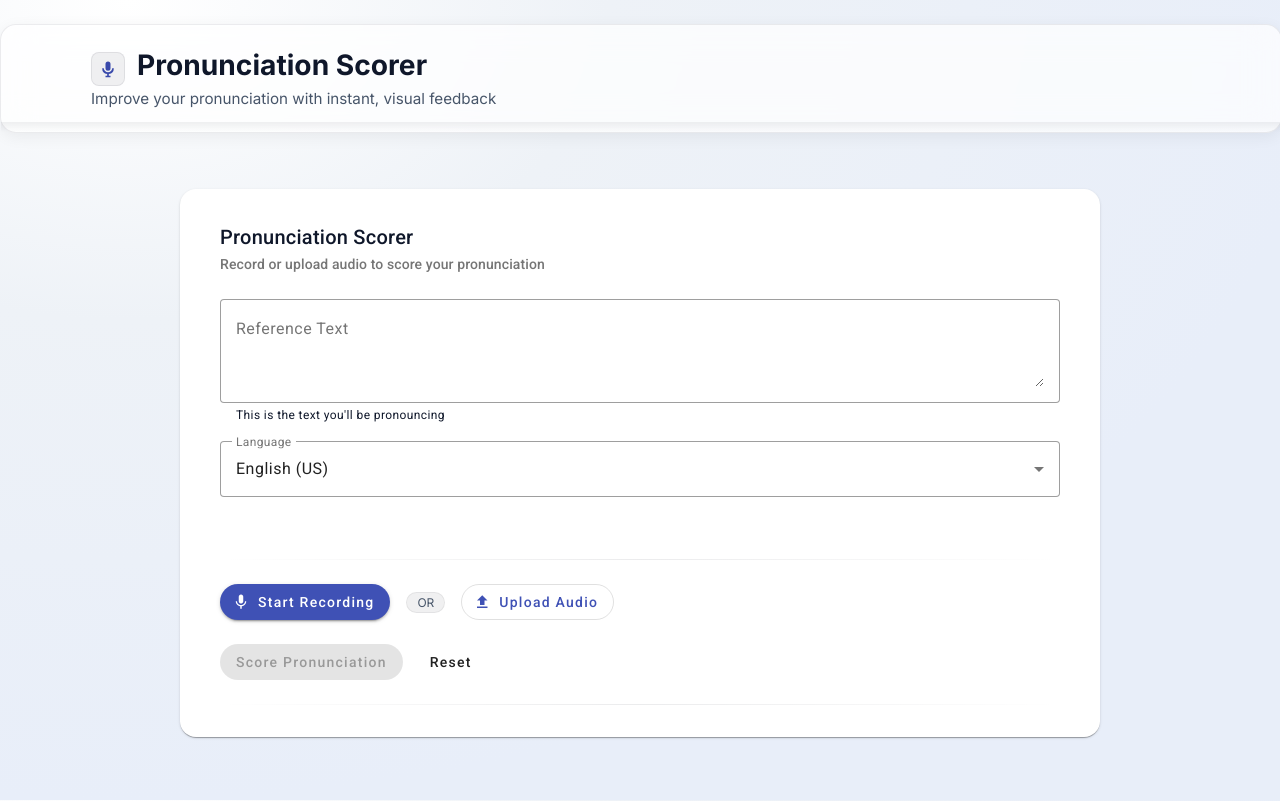
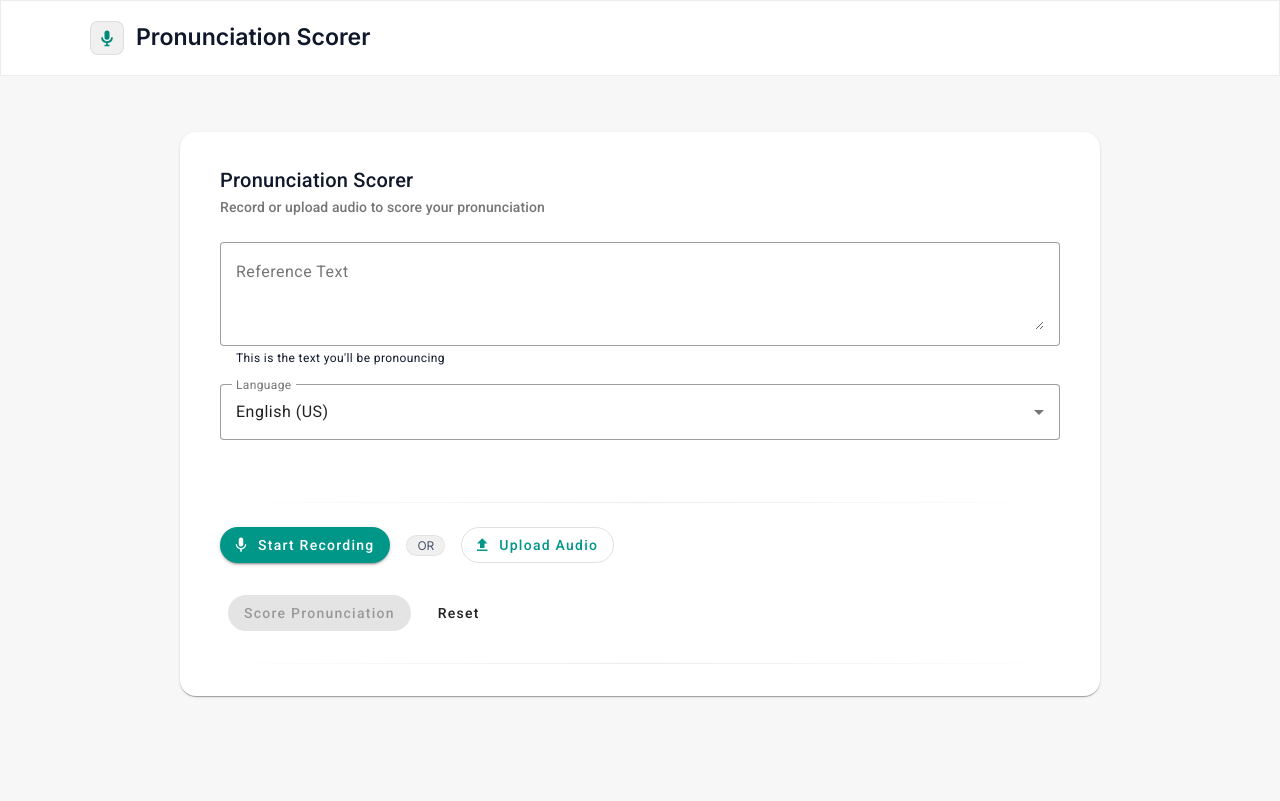
Before and after one commit to bvblenny/pronunciation-app, an Angular app: page / in a window 1280 px wide. Built offline with nearby package versions, Linux system fonts and the light colour scheme.

Commit message:
feat: improve UI

```diff
--- a/src/app/app.html
+++ b/src/app/app.html
@@ -1,5 +1,5 @@
 <div class="app-container">
-  <header class="app-header glass-surface elevate">
+  <header class="app-header glass-surface">
     <div class="container header-content">
       <div class="title">
         <div class="brand-line">
@@ -10,7 +10,6 @@
           </span>
           <h1>Pronunciation Scorer</h1>
         </div>
-        <p>Improve your pronunciation with instant, visual feedback</p>
       </div>
     </div>
   </header>
--- a/src/app/app.scss
+++ b/src/app/app.scss
@@ -6,15 +6,14 @@
 }
 
 .app-header {
-  margin: var(--space-4) auto 0;
-  padding: var(--space-5) 0;
-  width: 100%;
+  padding: var(--space-4) 0;
+  border-bottom: 1px solid var(--glass-border);
+  background-color: var(--card-bg);
 }
 
 @media (min-width: 768px) {
   .app-header {
-    margin-top: var(--space-6);
-    padding: var(--space-6) 0;
+    padding: var(--space-5) 0;
   }
 }
 
@@ -25,10 +24,10 @@
 }
 
 .title h1 {
-  margin: 0 0 var(--space-2) 0;
-  font-size: clamp(1.6rem, 2.2vw, 2.4rem);
-  font-weight: 700;
-  line-height: 1.15;
+  margin: 0;
+  font-size: clamp(1.2rem, 1.8vw, 1.5rem);
+  font-weight: 600;
+  line-height: 1.2;
 }
 
 .title p {
@@ -54,20 +53,18 @@
 }
 
 .app-header.glass-surface {
-  background: rgba(255, 255, 255, 0.72);
-  -webkit-backdrop-filter: blur(calc(var(--blur) + 2px));
-  backdrop-filter: blur(calc(var(--blur) + 2px));
+  background: var(--card-bg);
+  -webkit-backdrop-filter: none;
+  backdrop-filter: none;
   border-bottom: 1px solid var(--glass-border);
   position: relative;
+  margin: 0;
+  border-radius: 0;
+  box-shadow: none;
 }
 
 .app-header.glass-surface::after {
-  content: "";
-  position: absolute;
-  left: 0; right: 0; bottom: 0;
-  height: 10px;
-  background: linear-gradient(to bottom, rgba(2,6,23,0.06), transparent);
-  pointer-events: none;
+  content: none;
 }
 
 .brand-line {
--- a/src/app/features/pronunciation/pronunciation-scorer/pronunciation-scorer.component.html
+++ b/src/app/features/pronunciation/pronunciation-scorer/pronunciation-scorer.component.html
@@ -84,21 +84,21 @@
         <!-- Audio Player (if audio is recorded/uploaded) -->
         @if (audioUrl()) {
           <div class="audio-player glass-surface">
-            <audio controls [src]="audioUrl()"></audio>
+            <audio controls [src]="audioUrl()" aria-label="Recorded or uploaded audio preview"></audio>
           </div>
         }
       </section>
 
       <!-- Error Message -->
       @if (errorMessage()) {
-        <div class="error-message chip" role="alert">
+        <div class="error-message chip" role="alert" aria-live="assertive">
           <mat-icon aria-hidden="true">error_outline</mat-icon>
           <span>{{ errorMessage() }}</span>
         </div>
       }
 
-      <!-- Submit Button -->
-      <section class="section submit-section">
+      <!-- Submit Actions -->
+      <mat-card-actions class="submit-section">
         <button
           mat-raised-button
           color="primary"
@@ -114,11 +114,11 @@
           aria-label="Reset form">
           Reset
         </button>
-      </section>
+      </mat-card-actions>
 
       <!-- Loading Indicator -->
       @if (isLoading()) {
-        <div class="loading-section">
+        <div class="loading-section" aria-live="polite" aria-busy="true">
           <mat-progress-bar mode="indeterminate"></mat-progress-bar>
           <p>Analyzing pronunciation...</p>
         </div>
@@ -136,7 +136,7 @@
             <mat-card-content>
               <!-- Overall Score -->
               <div class="overall-score">
-                <div class="score-ring" [style.background]="'conic-gradient(' + getScoreColor(getOverallScore()) + ' ' + ((getOverallScore()*100).toFixed(0)) + '%, rgba(2,6,23,0.08) ' + ((getOverallScore()*100).toFixed(0)) + '%, rgba(2,6,23,0.08) 100%)'">
+                <div class="score-ring" [style.background]="getRingStyle(getOverallScore())" role="img" aria-label="Overall pronunciation score">
                   <div class="score-ring__inner">
                     {{ (getOverallScore() * 100).toFixed(0) }}%
                   </div>
--- a/src/app/features/pronunciation/pronunciation-scorer/pronunciation-scorer.component.scss
+++ b/src/app/features/pronunciation/pronunciation-scorer/pronunciation-scorer.component.scss
@@ -2,6 +2,10 @@
   display: flex;
   justify-content: center;
   padding: var(--space-6);
+}
+
+@media (max-width: 600px) {
+  .pronunciation-scorer-container { padding: var(--space-4); }
 }
 
 .main-card {
@@ -14,13 +18,13 @@
   margin-block: var(--space-6);
 }
 
-.full-width {
-  width: 100%;
+@media (max-width: 600px) {
+  .section { margin-block: var(--space-5); }
 }
 
-.audio-section {
-  margin: var(--space-6) 0;
-}
+.full-width { width: 100%; }
+
+.audio-section { margin: var(--space-6) 0; }
 
 .recording-controls {
   display: flex;
@@ -29,9 +33,11 @@
   gap: var(--space-4);
 }
 
-.or-chip {
-  color: var(--muted);
+@media (max-width: 600px) {
+  .recording-controls { gap: var(--space-3); }
 }
+
+.or-chip { color: var(--muted); }
 
 .rec-dot {
   width: 8px;
@@ -57,9 +63,7 @@
   border-radius: 12px;
 }
 
-.audio-player audio {
-  width: 100%;
-}
+.audio-player audio { width: 100%; }
 
 .error-message {
   color: #b91c1c;
@@ -69,6 +73,10 @@
 .submit-section {
   display: flex;
   gap: var(--space-4);
+}
+
+@media (max-width: 600px) {
+  .submit-section { flex-direction: column; }
 }
 
 .loading-section {
@@ -98,10 +106,14 @@
   border-radius: 50%;
   display: grid;
   place-items: center;
+  border: 1px solid var(--glass-border);
+  background: rgba(2,6,23,0.06);
 }
+
 @media (min-width: 768px) {
   .score-ring { --size: 120px; }
 }
+
 .score-ring__inner {
   width: calc(var(--size) - 16px);
   height: calc(var(--size) - 16px);
@@ -112,6 +124,7 @@
   color: var(--text);
   font-weight: 700;
   font-size: 1.1rem;
+  border: 1px solid var(--glass-border);
 }
 
 .transcribed-text {
@@ -132,6 +145,11 @@
   grid-template-columns: repeat(auto-fill, minmax(160px, 1fr));
   gap: var(--space-4);
 }
+
+@media (max-width: 600px) {
+  .word-list { gap: var(--space-3); }
+}
+
 @media (min-width: 768px) {
   .word-list { grid-template-columns: repeat(auto-fill, minmax(220px, 1fr)); }
 }
@@ -144,11 +162,11 @@
   background: rgba(255,255,255,0.8);
   border: 1px solid var(--glass-border);
   border-radius: 12px;
-  transition: transform 150ms ease, box-shadow 150ms ease;
+  transition: transform 150ms ease, box-shadow 150ms ease, background-color 150ms ease;
 }
-.word-item.incorrect {
-  background: rgba(254, 242, 242, 0.9);
-}
+
+.word-item.incorrect { background: rgba(254, 242, 242, 0.9); }
+
 .word-item:hover { transform: translateY(-1px); box-shadow: var(--shadow-sm); }
 
 .word-row {
@@ -181,6 +199,8 @@
   border: 1px solid rgba(2, 6, 23, 0.06);
 }
 
+.phoneme:hover { background-color: rgba(255, 255, 255, 0.9); }
+
 /* Soft Divider */
 .soft-divider {
   height: 1px;
--- a/src/app/features/pronunciation/pronunciation-scorer/pronunciation-scorer.component.ts
+++ b/src/app/features/pronunciation/pronunciation-scorer/pronunciation-scorer.component.ts
@@ -145,9 +145,9 @@ export class PronunciationScorerComponent {
   }
 
   getScoreColor(score: number): string {
-    if (score >= 0.8) return 'green';
-    if (score >= 0.6) return 'orange';
-    return 'red';
+    if (score >= 0.8) return 'var(--primary)';
+    if (score >= 0.6) return '#f59e0b'; // amber-500
+    return '#ef4444'; // red-500
   }
 
   getRingStyle(score: number): string {
--- a/src/styles.scss
+++ b/src/styles.scss
@@ -2,15 +2,16 @@
 
 @include mat.core();
 
-// Light Material theme (keep simple + stable)
-$primary: mat.m2-define-palette(mat.$m2-indigo-palette, 500);
-$accent: mat.m2-define-palette(mat.$m2-blue-palette, A200);
-$warn: mat.m2-define-palette(mat.$m2-red-palette);
+// ChatGPT-inspired Light Theme
+$primary-chatgpt: mat.m2-define-palette(mat.$m2-teal-palette, 500, 300, 700);
+$accent-chatgpt: mat.m2-define-palette(mat.$m2-blue-gray-palette, A200, A100, A400);
+$warn-chatgpt: mat.m2-define-palette(mat.$m2-red-palette);
+
 $light-theme: mat.m2-define-light-theme((
   color: (
-    primary: $primary,
-    accent: $accent,
-    warn: $warn,
+    primary: $primary-chatgpt,
+    accent: $accent-chatgpt,
+    warn: $warn-chatgpt,
   ),
   typography: mat.m2-define-typography-config(),
 ));
@@ -26,25 +27,25 @@ $light-theme: mat.m2-define-light-theme((
 */
 :root {
   /* Colors */
-  --bg: #f6f8fc;
-  --bg-gradient: radial-gradient(1200px 800px at 10% 0%, #ffffff 0%, #eef2f7 40%, #e8eef9 100%);
+  --bg: #f7f7f8;
+  --bg-gradient: none;
   --text: #0f172a; /* slate-900 */
   --muted: #475569; /* slate-600 */
-  --primary: #{mat.m2-get-color-from-palette($primary)};
-  --primary-600: #{mat.m2-get-color-from-palette($primary, 600)};
-  --primary-50: #{mat.m2-get-color-from-palette($primary, 50)};
+  --primary: #{mat.m2-get-color-from-palette($primary-chatgpt)};
+  --primary-600: #{mat.m2-get-color-from-palette($primary-chatgpt, 600)};
+  --primary-50: #{mat.m2-get-color-from-palette($primary-chatgpt, 50)};
 
   /* Surfaces */
-  --glass-bg: rgba(255, 255, 255, 0.65);
+  --glass-bg: rgba(255, 255, 255, 0.95);
   --glass-border: rgba(15, 23, 42, 0.08);
-  --card-bg: rgba(255, 255, 255, 0.9);
+  --card-bg: #ffffff;
   --chip-bg: rgba(2, 6, 23, 0.06);
 
   /* Effects */
-  --blur: 14px;
+  --blur: 10px;
   --radius: 16px;
-  --shadow-sm: 0 4px 16px rgba(2, 6, 23, 0.06);
-  --shadow-md: 0 10px 30px rgba(2, 6, 23, 0.08);
+  --shadow-sm: 0 4px 16px rgba(2, 6, 23, 0.04);
+  --shadow-md: 0 10px 30px rgba(2, 6, 23, 0.06);
 
   /* Mobile-first spacing (compact) */
   --space-1: 3px;
@@ -115,6 +116,12 @@ body {
   margin-bottom: var(--space-4);
 }
 
+.mat-mdc-form-field .mdc-text-field--outlined .mdc-notched-outline__leading,
+.mat-mdc-form-field .mdc-text-field--outlined .mdc-notched-outline__notch,
+.mat-mdc-form-field .mdc-text-field--outlined .mdc-notched-outline__trailing {
+  border-color: var(--glass-border);
+}
+
 .mdc-text-field, .mdc-select {
   border-radius: 12px !important;
 }
```
